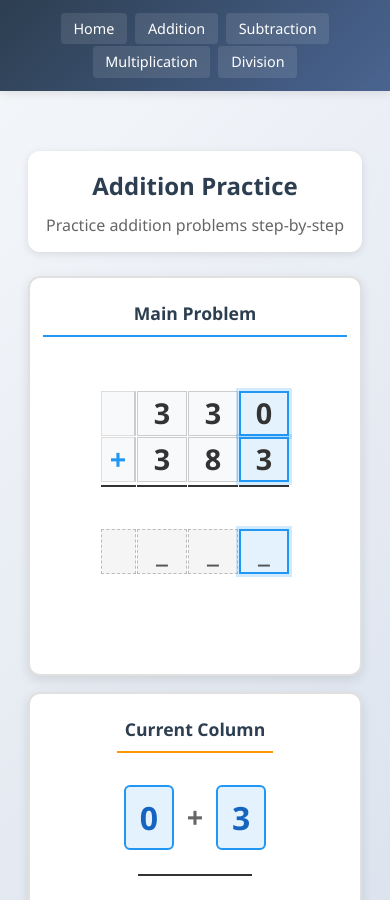
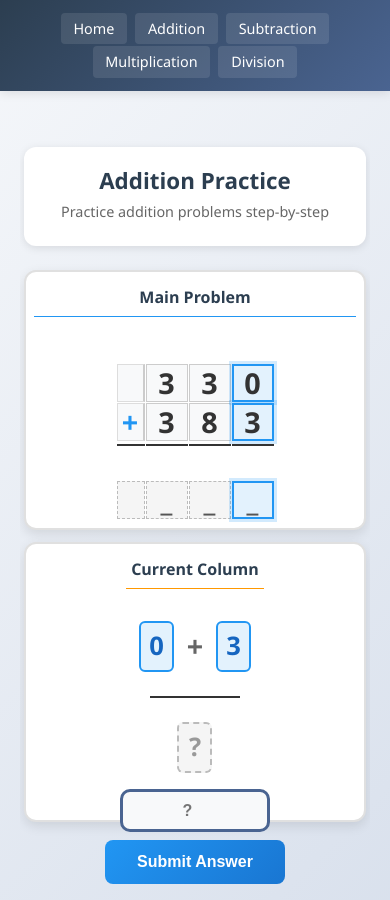
Before and after one commit to ZBZFirst/Math, a Jekyll site: the page built from addition.md, in a window 390 px wide and 900 px high. Built offline with Jekyll 4.4.1, drawn with Linux system fonts in a browser that asks for light colours.

Commit message:
Update addition.css

```diff
--- a/assets/css/addition.css
+++ b/assets/css/addition.css
@@ -653,123 +653,155 @@
     }
 }
 
-/* For tablets and smaller */
+/* ==================== MOBILE UI FIXES ==================== */
+
+/* For all mobile devices */
 @media (max-width: 768px) {
-    .score-stats {
-        gap: 0.8rem;
+    /* Reduce overall spacing */
+    .addition-container {
+        padding: 0.25rem;
     }
 
-    .stat {
-        min-width: 130px;
+    .dual-container {
+        gap: 0.75rem;
+        margin: 0.5rem auto;
     }
 
-    /* ADD: Better touch targets for mobile */
-    #subAnswer {
-        font-size: 1.8rem; /* Larger for touch */
-        padding: 1rem; /* More padding for easier tapping */
+    /* Make containers much shorter to fit both */
+    .main-problem-container,
+    .sub-problem-container {
+        height: auto;
+        min-height: 280px !important; /* Reduced from 400px */
+        max-height: 300px; /* Limit maximum height */
+        flex: 0 0 auto; /* Don't grow, use auto height */
     }
 
-    .combined-action-btn {
-        font-size: 1.2rem;
-        padding: 1.2rem;
-    }
-
-    /* ADD: Reduce grid size for tablets */
+    /* Make problem grid smaller */
     .problem-grid {
-        grid-template-columns: 35px repeat(3, minmax(50px, 1fr));
-        grid-template-rows: repeat(5, 45px);
+        grid-template-columns: 30px repeat(3, minmax(45px, 1fr));
+        grid-template-rows: repeat(5, 40px);
         gap: 1px;
+        max-width: 350px;
     }
 
     .grid-cell {
-        font-size: 1.4rem;
-    }
-}
-
-@media (max-width: 480px) {
-    .score-stats {
-        flex-direction: column;
-        align-items: center;
+        font-size: 1.3rem;
     }
 
-    .stat {
-        width: 100%;
-        max-width: 280px;
+    /* Reduce padding in containers */
+    .main-problem-container,
+    .sub-problem-container {
+        padding: 0.5rem;
     }
 
-    /* ADD: Even better mobile adjustments */
-    .dual-container {
-        gap: 1rem; /* Reduce gap between containers */
+    /* Make headers smaller and less sticky */
+    .main-problem-container h3,
+    .sub-problem-container h3 {
+        font-size: 1rem;
+        padding: 0.3rem;
+        margin-bottom: 0.5rem;
+        position: static; /* Remove sticky on mobile */
+        border-bottom-width: 1px;
     }
 
-    .main-problem-container h3,
-    .sub-problem-container h3 {
-        font-size: 1.1rem;
-        padding: 0.5rem;
-        margin-bottom: 0.5rem;
-    }
-}
-
-/* Media queries for very small screens */
-@media (max-width: 360px) {
-    .problem-grid {
-        grid-template-columns: 30px repeat(3, minmax(40px, 1fr)); /* Even smaller */
-        grid-template-rows: repeat(5, 35px); /* Even smaller */
-    }
-
-    .grid-cell {
-        font-size: 1.1rem; /* Smaller font */
-    }
-
+    /* Reduce sub-problem element sizes */
     .sub-number, .sub-answer, .sub-answer-placeholder {
-        font-size: 1.4rem; /* Smaller */
-        min-width: 35px; /* Smaller */
-        padding: 0.2rem 0.5rem; /* Less padding */
+        font-size: 1.6rem;
+        min-width: 35px;
+        padding: 0.2rem 0.5rem;
     }
 
     .sub-carry-value {
-        font-size: 1.1rem; /* Smaller */
-        padding: 0.2rem 0.5rem; /* Less padding */
+        font-size: 1.2rem;
+        padding: 0.2rem 0.5rem;
+    }
+
+    /* Adjust input area */
+    .sub-input-container {
+        margin-top: 0.5rem;
+        gap: 0.5rem;
+        padding: 0;
     }
 
     #subAnswer {
-        font-size: 1.4rem; /* Smaller but still readable */
-        padding: 0.8rem; /* Keep good touch area */
-        max-width: 160px; /* Smaller */
+        font-size: 1.6rem;
+        padding: 0.6rem;
+        max-width: 150px;
     }
 
     .combined-action-btn {
         padding: 0.8rem;
         font-size: 1rem;
-        max-width: 220px; /* Smaller */
+        max-width: 180px;
     }
 
-    /* Adjust stats for very small screens */
-    .stat {
-        min-width: 110px; /* Smaller */
-        padding: 0.6rem; /* Less padding */
+    /* Reduce feedback areas */
+    .sub-feedback {
+        margin-top: 0.5rem;
+        padding: 0.5rem;
+        min-height: 40px;
+        font-size: 0.9rem;
+        max-width: 200px;
     }
 
-    .stat-value {
-        font-size: 1.3rem; /* Smaller */
+    .feedback {
+        margin: 0.5rem auto;
+        padding: 0.5rem;
+        min-height: 40px;
+        font-size: 0.9rem;
+    }
+}
+
+/* Specifically for 360-479px range (your problematic range) */
+@media (min-width: 360px) and (max-width: 479px) {
+    /* Even more compact for this specific range */
+    .main-problem-container,
+    .sub-problem-container {
+        min-height: 260px !important; /* Even shorter */
+        max-height: 280px;
     }
 
-    /* ADD: Container padding adjustments */
-    .main-problem-container,
-    .sub-problem-container {
-        padding: 0.5rem; /* Less padding */
-        min-height: 350px; /* Smaller minimum height */
+    .problem-grid {
+        grid-template-columns: 28px repeat(3, minmax(42px, 1fr));
+        grid-template-rows: repeat(5, 38px);
     }
 
-    /* ADD: Title adjustments */
+    .grid-cell {
+        font-size: 1.2rem;
+    }
+
+    /* Title adjustments */
     .page-title {
-        font-size: 1.3rem; /* Smaller */
-        margin-bottom: 0.3rem;
+        font-size: 1.4rem;
+        margin-bottom: 0.2rem;
     }
 
     .page-description {
-        font-size: 0.9rem; /* Smaller */
-        line-height: 1.2;
+        font-size: 0.9rem;
+        margin-bottom: 0.5rem;
+    }
+
+    /* Make sure both containers fit in viewport when keyboard is NOT open */
+    .dual-container {
+        min-height: calc(100vh - 250px); /* Reserve space for header/footer */
+    }
+}
+
+/* For very small screens (< 360px) */
+@media (max-width: 359px) {
+    .main-problem-container,
+    .sub-problem-container {
+        min-height: 240px !important;
+        max-height: 260px;
+    }
+
+    .problem-grid {
+        grid-template-columns: 25px repeat(3, minmax(38px, 1fr));
+        grid-template-rows: repeat(5, 35px);
+    }
+
+    .grid-cell {
+        font-size: 1.1rem;
     }
 }
 
```
